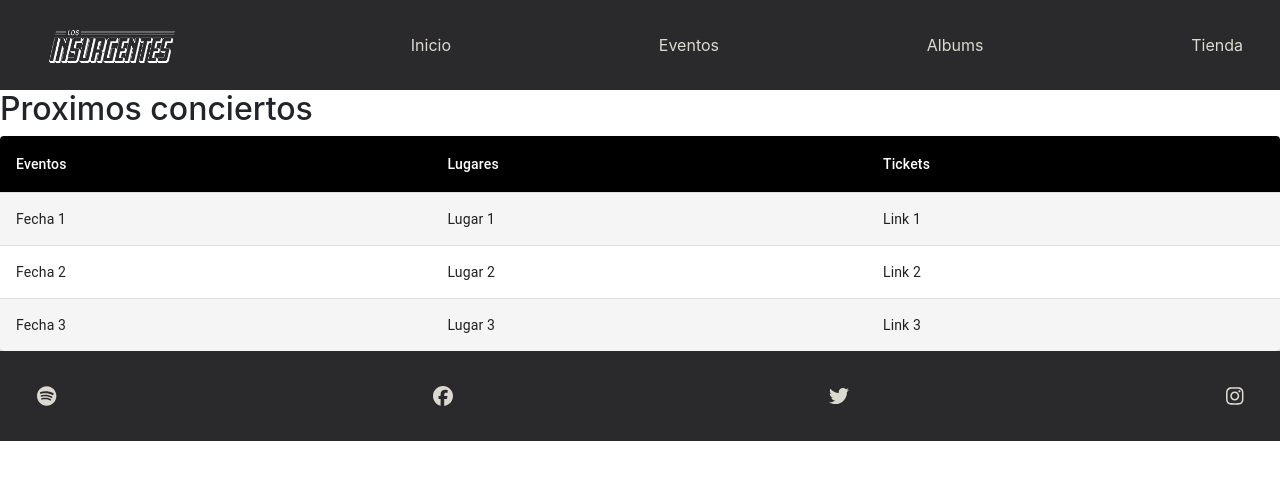
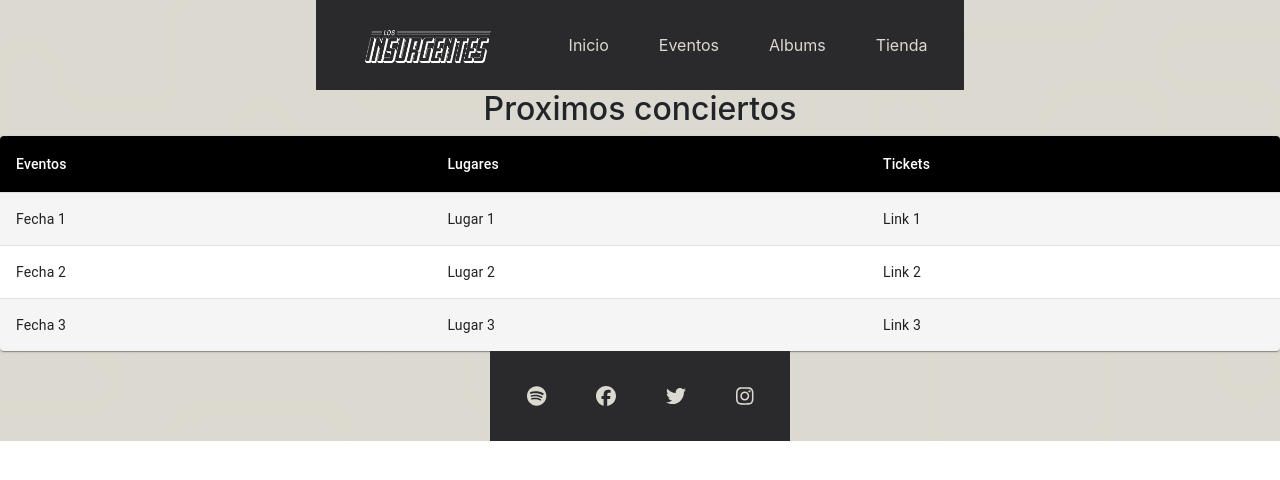
Before and after one commit to Ernesto1608/Web-Insurgentes, a React (Create React App) app in the folder client/: page /conciertos in a window 1280 px wide. Shown: the top 480 px of the page. Built offline with nearby package versions, Linux system fonts and the light colour scheme.

Commit message:
Imagen de fondo

```diff
--- /dev/null
+++ b/client/src/Components/Conciertos.css
@@ -0,0 +1,11 @@
+.Conciertos{
+    display: flex;
+    flex-direction: column;
+    align-items: center;
+    justify-content: center;
+    background-color: #DCD9D0;
+    background-image: url(../imagenes/patrón\ lineas_insurgentes-01.png);
+    background-position: center;
+    background-repeat: no-repeat;
+    background-size: cover;
+}
--- a/client/src/Components/Conciertos.js
+++ b/client/src/Components/Conciertos.js
@@ -1,3 +1,4 @@
+import "./Conciertos.css";
 import Events from './Events';
 import NavBar from './nav';
 import Footer from './footer';
```
Also changed, not shown: client/src/imagenes/patrón lineas_insurgentes-01.png (added).
